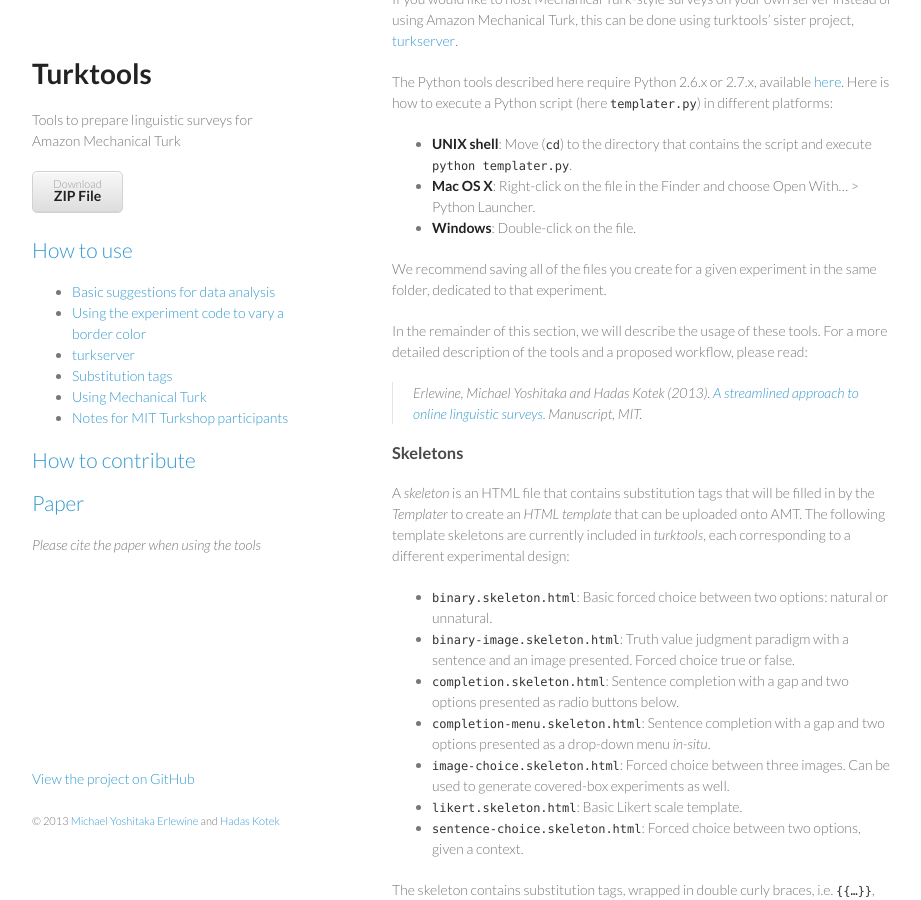
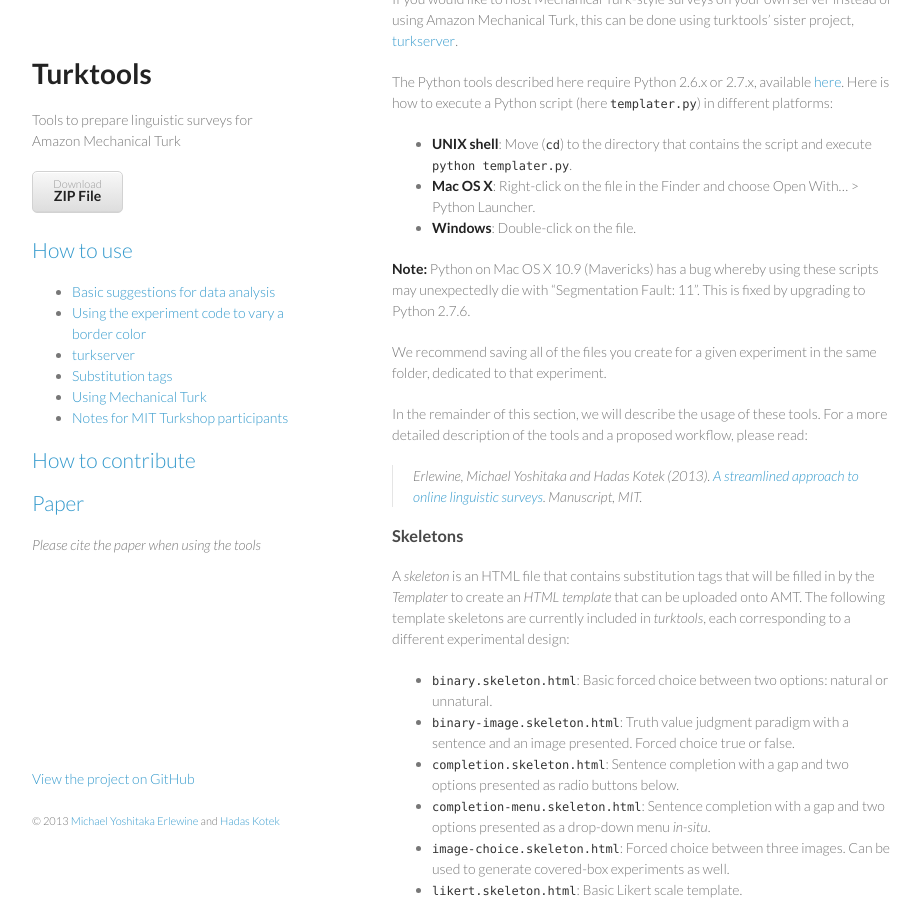
Before and after one commit to mitcho/turktools, a Jekyll site: the page built from use/index.md, in a window 1280 px wide and 900 px high, scrolled down 391 px. Shown: the whole window, without its empty margins (178-1099 px from the left). Built offline with Jekyll 4.4.1, drawn with Linux system fonts in a browser that asks for light colours.

Commit message:
use: add note on segfault 11 on Mavericks

```diff
--- a/use/index.md
+++ b/use/index.md
@@ -21,6 +21,8 @@
 * **UNIX shell**: Move (`cd`) to the directory that contains the script and execute `python templater.py`.
 * **Mac OS X**: Right-click on the file in the Finder and choose Open With… > Python Launcher.
 * **Windows**: Double-click on the file.
+
+**Note:** Python on Mac OS X 10.9 (Mavericks) has a bug whereby using these scripts may unexpectedly die with "Segmentation Fault: 11". This is fixed by upgrading to Python 2.7.6.
 
 We recommend saving all of the files you create for a given experiment in the same folder, dedicated to that experiment.
 
```
